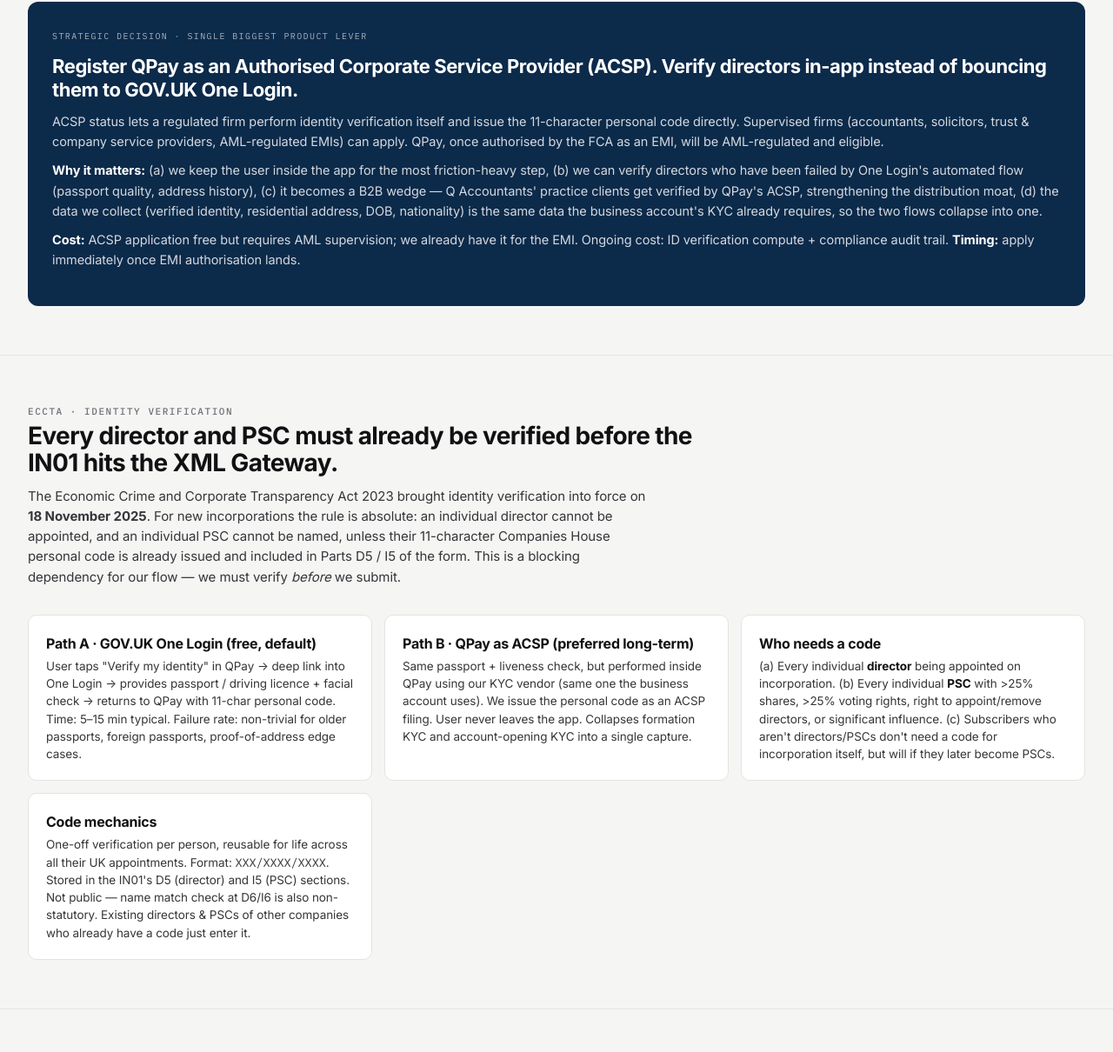
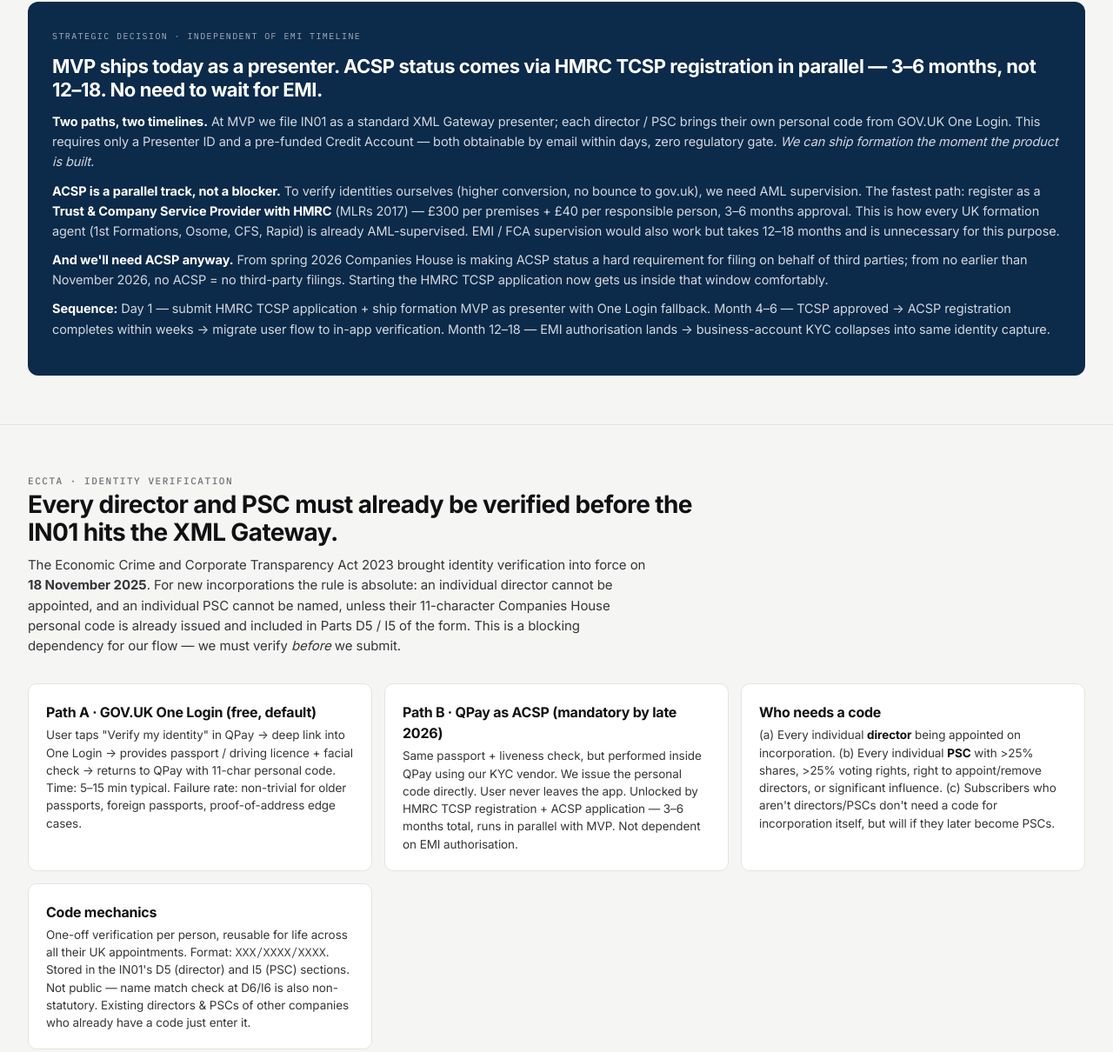
Before and after one commit to mariaiontseva/qpay-strategy, a plain HTML site: page formation.html in a window 1280 px wide. Shown: the part 2398-3608 px from the top of the page at 87% size. Drawn offline with Linux system fonts and the light colour scheme.

Commit message:
Fix ACSP path: HMRC TCSP route independent of EMI, MVP ships today

```diff
--- a/formation.html
+++ b/formation.html
@@ -345,11 +345,12 @@
     </div>
 
     <div class="strat">
-      <div class="strat-eyebrow">Strategic decision · single biggest product lever</div>
-      <h3>Register QPay as an Authorised Corporate Service Provider (ACSP). Verify directors in-app instead of bouncing them to GOV.UK One Login.</h3>
-      <p>ACSP status lets a regulated firm perform identity verification itself and issue the 11-character personal code directly. Supervised firms (accountants, solicitors, trust & company service providers, AML-regulated EMIs) can apply. QPay, once authorised by the FCA as an EMI, will be AML-regulated and eligible.</p>
-      <p><strong>Why it matters:</strong> (a) we keep the user inside the app for the most friction-heavy step, (b) we can verify directors who have been failed by One Login's automated flow (passport quality, address history), (c) it becomes a B2B wedge — Q Accountants' practice clients get verified by QPay's ACSP, strengthening the distribution moat, (d) the data we collect (verified identity, residential address, DOB, nationality) is the same data the business account's KYC already requires, so the two flows collapse into one.</p>
-      <p><strong>Cost:</strong> ACSP application free but requires AML supervision; we already have it for the EMI. Ongoing cost: ID verification compute + compliance audit trail. <strong>Timing:</strong> apply immediately once EMI authorisation lands.</p>
+      <div class="strat-eyebrow">Strategic decision · independent of EMI timeline</div>
+      <h3>MVP ships today as a presenter. ACSP status comes via HMRC TCSP registration in parallel — 3–6 months, not 12–18. No need to wait for EMI.</h3>
+      <p><strong>Two paths, two timelines.</strong> At MVP we file IN01 as a standard XML Gateway presenter; each director / PSC brings their own personal code from GOV.UK One Login. This requires only a Presenter ID and a pre-funded Credit Account — both obtainable by email within days, zero regulatory gate. <em>We can ship formation the moment the product is built.</em></p>
+      <p><strong>ACSP is a parallel track, not a blocker.</strong> To verify identities ourselves (higher conversion, no bounce to gov.uk), we need AML supervision. The fastest path: register as a <strong>Trust &amp; Company Service Provider with HMRC</strong> (MLRs 2017) — £300 per premises + £40 per responsible person, 3–6 months approval. This is how every UK formation agent (1st Formations, Osome, CFS, Rapid) is already AML-supervised. EMI / FCA supervision would also work but takes 12–18 months and is unnecessary for this purpose.</p>
+      <p><strong>And we'll need ACSP anyway.</strong> From spring 2026 Companies House is making ACSP status a hard requirement for filing on behalf of third parties; from no earlier than November 2026, no ACSP = no third-party filings. Starting the HMRC TCSP application now gets us inside that window comfortably.</p>
+      <p><strong>Sequence:</strong> Day&nbsp;1 — submit HMRC TCSP application + ship formation MVP as presenter with One Login fallback. Month&nbsp;4–6 — TCSP approved → ACSP registration completes within weeks → migrate user flow to in-app verification. Month&nbsp;12–18 — EMI authorisation lands → business-account KYC collapses into same identity capture.</p>
     </div>
   </div>
 </section>
@@ -370,8 +371,8 @@
         <div class="api-body">User taps "Verify my identity" in QPay → deep link into One Login → provides passport / driving licence + facial check → returns to QPay with 11-char personal code. Time: 5–15 min typical. Failure rate: non-trivial for older passports, foreign passports, proof-of-address edge cases.</div>
       </div>
       <div class="api-card">
-        <div class="api-title">Path B · QPay as ACSP (preferred long-term)</div>
-        <div class="api-body">Same passport + liveness check, but performed inside QPay using our KYC vendor (same one the business account uses). We issue the personal code as an ACSP filing. User never leaves the app. Collapses formation KYC and account-opening KYC into a single capture.</div>
+        <div class="api-title">Path B · QPay as ACSP (mandatory by late 2026)</div>
+        <div class="api-body">Same passport + liveness check, but performed inside QPay using our KYC vendor. We issue the personal code directly. User never leaves the app. Unlocked by HMRC TCSP registration + ACSP application — 3–6 months total, runs in parallel with MVP. Not dependent on EMI authorisation.</div>
       </div>
       <div class="api-card">
         <div class="api-title">Who needs a code</div>
@@ -1303,9 +1304,9 @@
       <div class="dec-row">
         <div>
           <div class="dec-q">1. Register as ACSP to verify identities in-app?</div>
-          <div class="dec-a">Pros: single ID capture serving both formation and EMI KYC; lower drop-off; stronger Q-channel proposition. Cons: requires AML supervisor sign-off; adds compliance ops. Timing: apply as soon as EMI is authorised.</div>
+          <div class="dec-a">Yes, and start the AML-supervision clock immediately — but it does <em>not</em> block MVP. Path: apply for HMRC TCSP registration now (£300 + £40/person, 3–6 months) → ACSP follows within weeks of TCSP approval. Independent of the 12–18 month EMI track. Also becomes mandatory for third-party filings from late 2026, so the application needs to be in flight regardless.</div>
         </div>
-        <div class="dec-verdict yes">YES · fast-track</div>
+        <div class="dec-verdict yes">YES · HMRC route · parallel to MVP</div>
       </div>
 
       <div class="dec-row">
```
